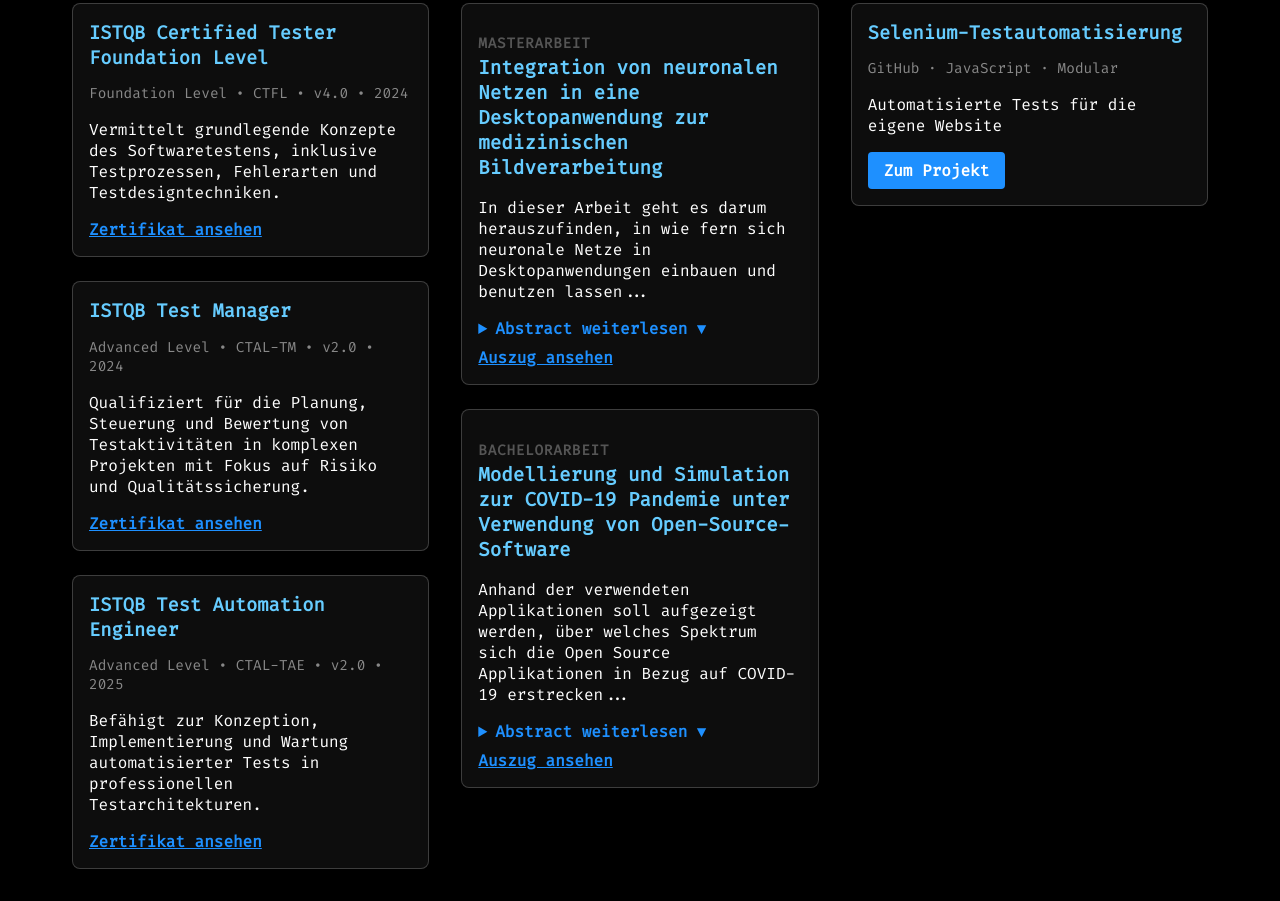
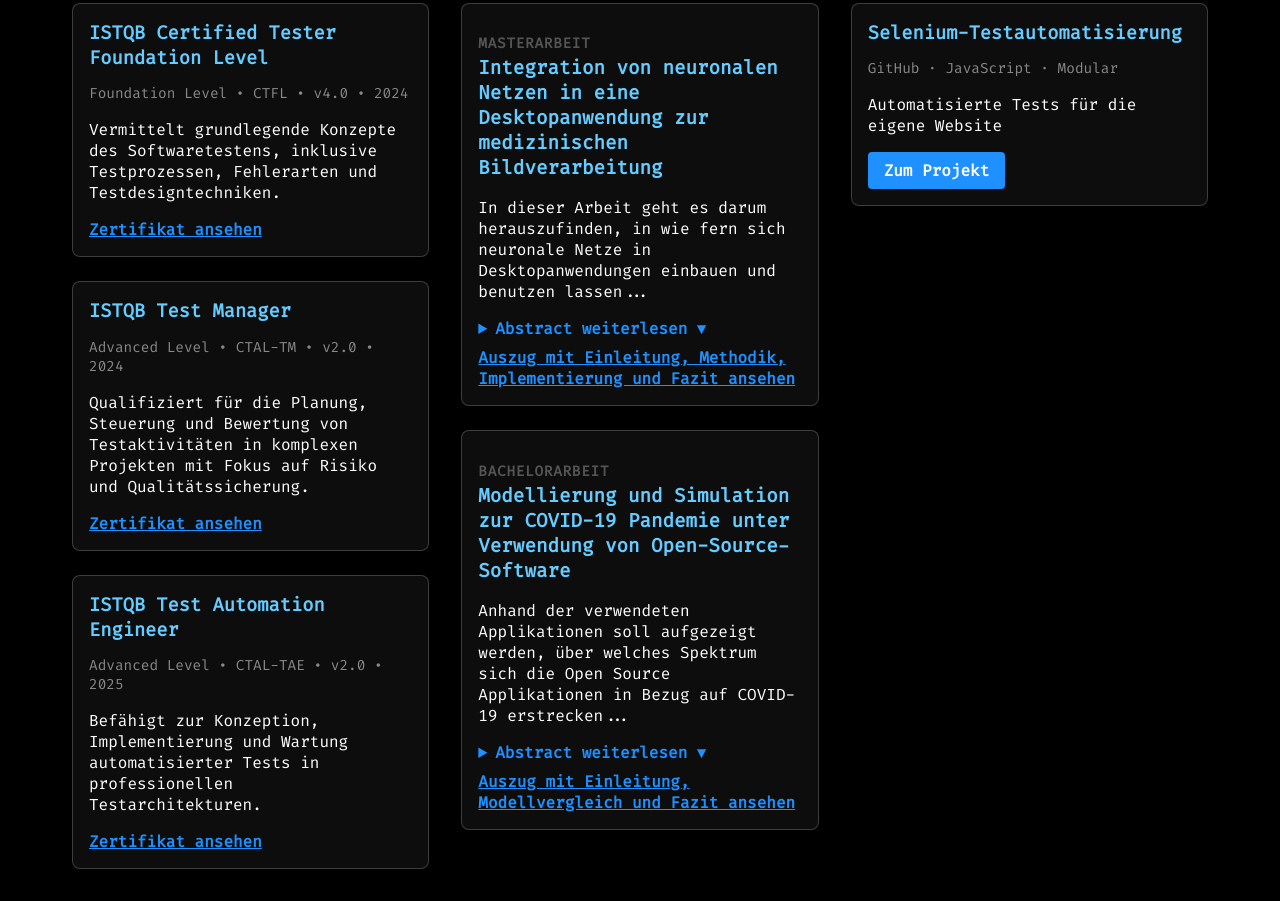
Before and after one commit to sven-fechner/sven-fechner.github.io, an Eleventy site: page src/pages/output.html in a window 1280 px wide. Shown: the part 216-1117 px from the top of the page. Built offline with nearby package versions, Linux system fonts and the light colour scheme; Eleventy itself is replaced by a stand-in of ours; files that its build step writes are made by us from their sources.

Commit message:
Added: Abschlussarbeiten

```diff
--- a/src/pages/output.html
+++ b/src/pages/output.html
@@ -59,7 +59,7 @@ title: Output
           Daraus schließend steht die Vermutung, dass Python im Allgemeinen besser für so ein Unterfangen geeignet zu sein scheint als Java.
           </p>
         </details>
-          <a href="/static/docs/master-auszug.pdf" target="_blank">Auszug ansehen</a>
+          <a href="/static/docs/ma_auszug.pdf" target="_blank">Auszug mit Einleitung, Methodik, Implementierung und Fazit ansehen</a>
       </article>
       <article class="thesis-entry">
         <p class="thesis-type">Bachelorarbeit</p>
@@ -76,7 +76,7 @@ title: Output
           Dadurch wird festgestellt, ob die Applikationen überhaupt gültig und glaubwürdig sind. Auch wird festgestellt, ob diese ihren Zweck erfüllen und welche Fragen durch die Modellierung und Simulation auftreten.
           </p>
         </details>
-        <a href="/static/docs/master-auszug.pdf" target="_blank">Auszug ansehen</a>
+        <a href="/static/docs/ba_auszug.pdf" target="_blank">Auszug mit Einleitung, Modellvergleich und Fazit ansehen</a>
       </article>
     </section>
 
```
Also changed, not shown: docs/pages/output/index.html, 4 other files.
